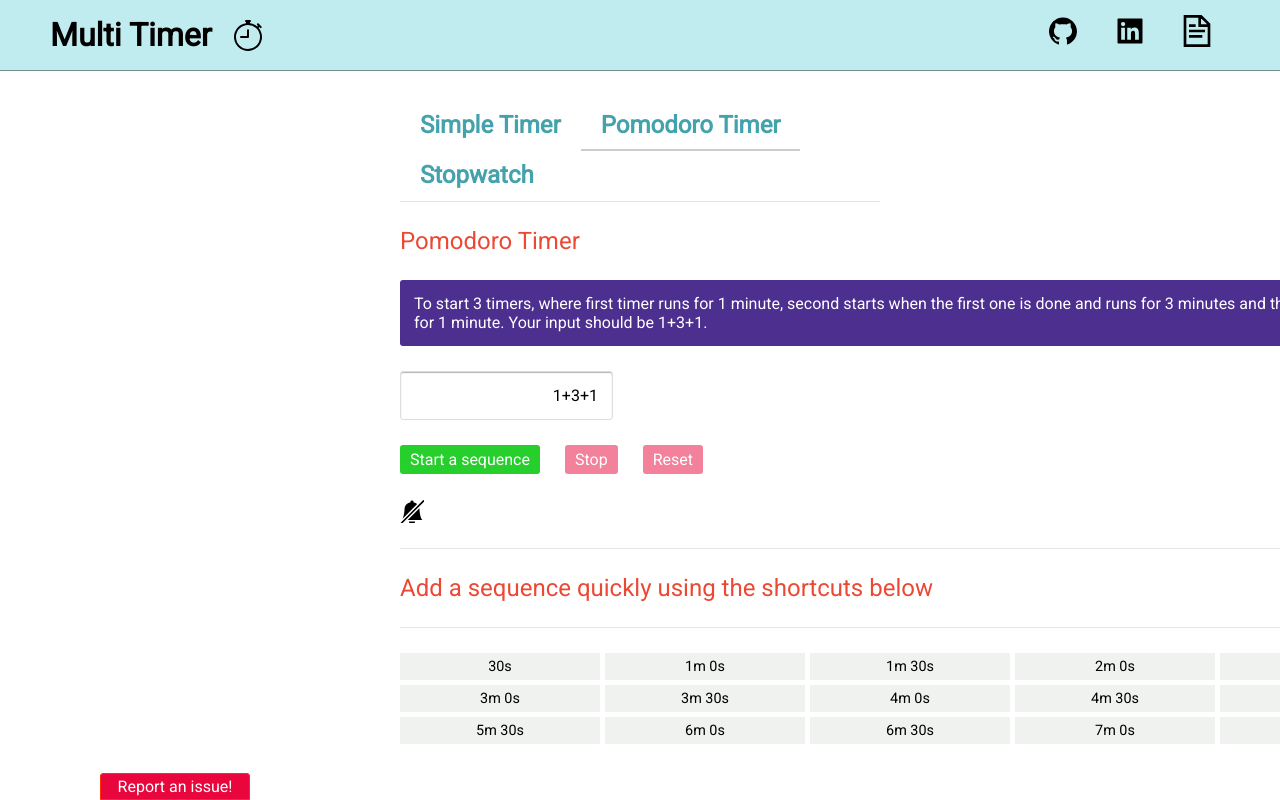
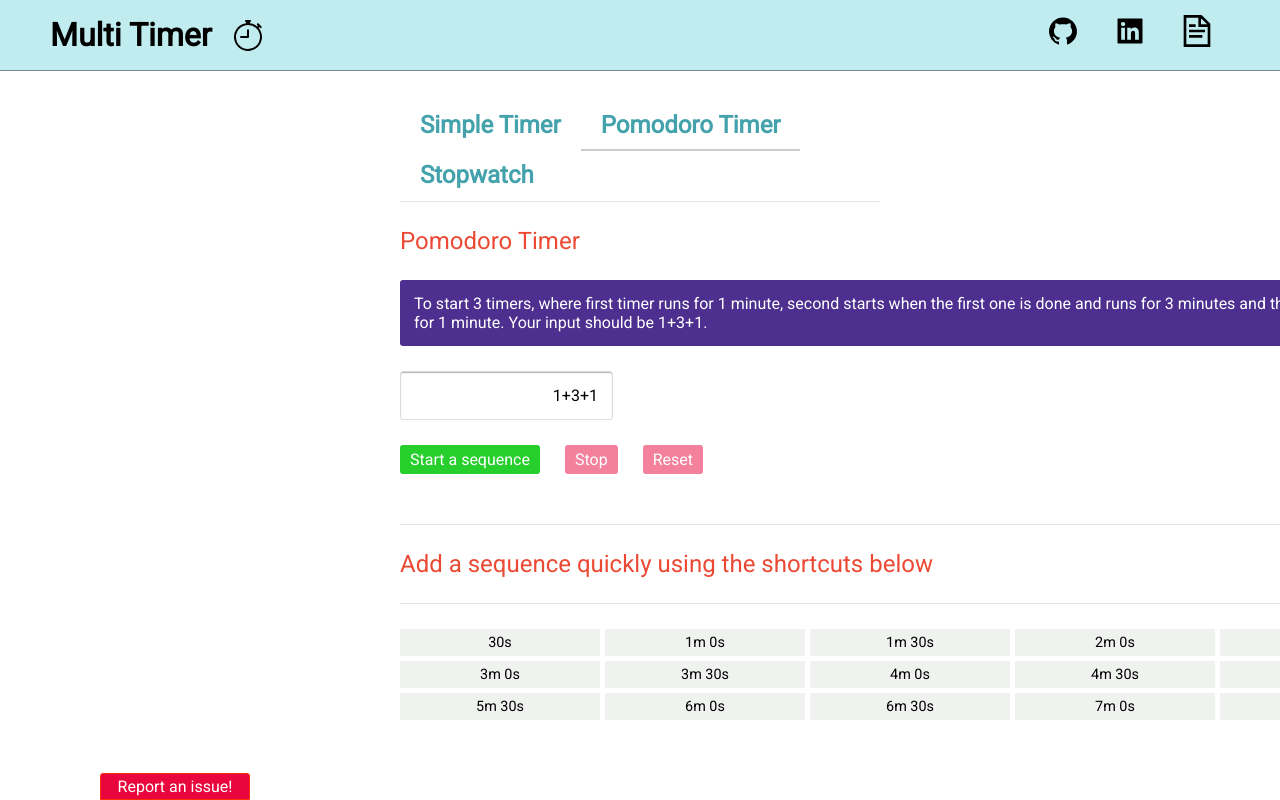
Before and after one commit to Lewisjohnward/multi_timer, a React (Create React App) app: page /pomodoro in a window 1280 px wide. Shown: the top 800 px of the page. Built offline with nearby package versions, Linux system fonts and the light colour scheme.

Commit message:
update pomodoro

```diff
--- a/src/components/pomodoro/components/Sequence.js
+++ b/src/components/pomodoro/components/Sequence.js
@@ -2,7 +2,6 @@ import {useState, useEffect} from "react"
 import styled from "styled-components"
 import {DeleteIco} from "../../../styled/Ico.styled.js"
 import {renderTimeb} from "../../../helpers/functions"
-import {BsFillBellFill, BsFillBellSlashFill} from "react-icons/bs"
 
 const Button = styled.button`
     background: ${({theme}) => theme.button.reset_red};
@@ -36,26 +35,6 @@ const TextContainer = styled.div`
 
 const Text = styled.p`
     padding: 10px 20px;
-`
-
-const BellContainer = styled.div`
-    font-size: 1.5rem;
-    display: flex;
-    flex-direction: row;
-    justify-content: center;
-    align-items: center;
-
-    > * {
-        cursor: pointer;
-    }
-`
-
-const BellOnIco = styled(BsFillBellFill)`
-
-`
-
-const BellOfIco = styled(BsFillBellSlashFill)`
-
 `
 
 const SettingsContainer = styled.div`
@@ -126,9 +105,6 @@ export const Sequence = ({sequence, setSequence, running, setRunning}) => {
                     sequence.length > 0 &&
                         <Button onClick={() => handleDeleteAll()}>Delete all </Button>
                 }
-                <BellContainer onClick={() => handleToggleBell()}>
-                    {alarm ? <BellOnIco /> : <BellOfIco />}
-                </BellContainer>
             </SettingsContainer>
             {sequence.map((d, i ) => {
                 const display = position <= i ? true : false
```
